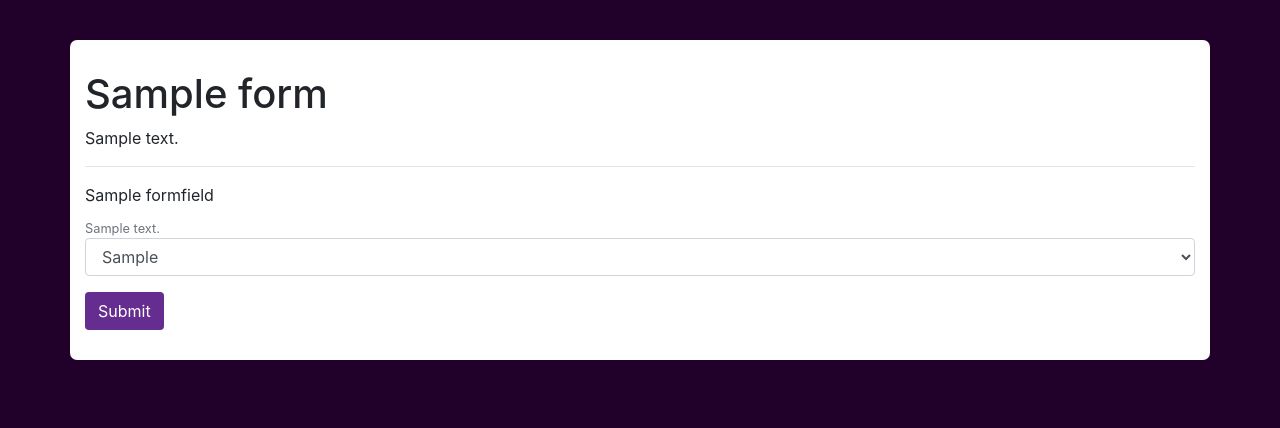
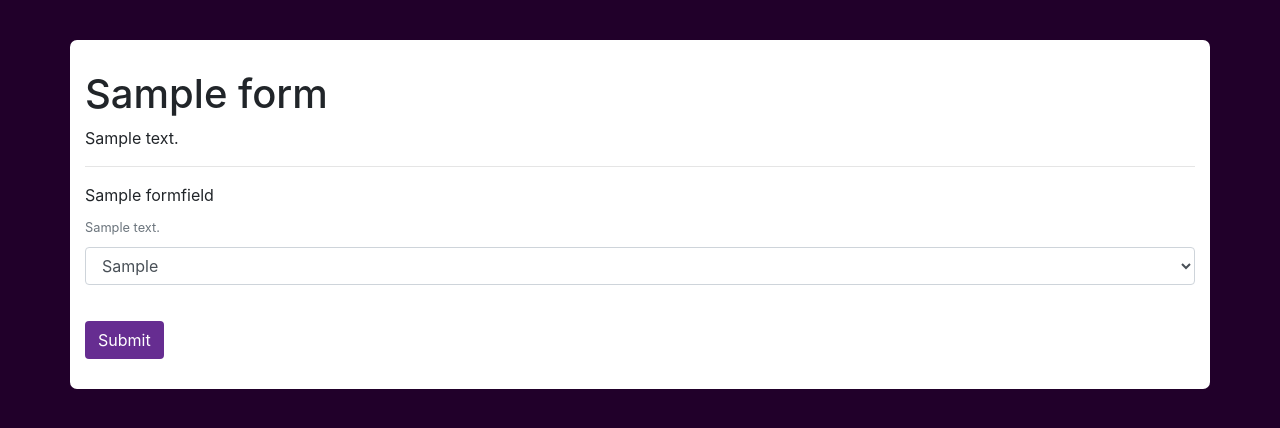
Before and after one commit to fluix-dev/cloak, a Django app: page /form/00000000-0000-0000-0000-000000000001/1/ in a window 1280 px wide. Shown: the part 90-518 px from the top of the page. Run offline with Django 3.2, Linux system fonts and the light colour scheme; tables that the repository leaves empty hold one stand-in row (values such as "Sample post"); some libraries are stand-ins or nearby versions.

Commit message:
Add stylistic changes to fill.html

```diff
--- a/app/static/css/form-fill.css
+++ b/app/static/css/form-fill.css
@@ -23,6 +23,7 @@ body {
 	color:white;
 	background-color: var(--bright-purple);
 	transition: background-color 0.2s ease-out;
+	margin-top: 10px;
 }
 
 #cloak-btn:hover {
@@ -33,6 +34,33 @@ body {
 .cloak-input:focus {
 	border-color: rgba(102, 45, 145,.2) !important;
 	box-shadow: 0 0 0 0.2rem rgba(102, 45, 145,0.2) !important;
+}
+
+.cloak-label {
+	margin: 0;
+	margin-bottom: 0;
+	font-size: 1.2rem;
+}
+
+small.form-text.text-muted {
+	margin: 0;
+	margin-top: 3px;
+}
+
+.cloak-input {
+	margin: 10px 0;
+}
+
+.form-group:not(*:first-of-type) {
+	margin-top:25px;
+}
+
+select option {
+	display: inline;
+}
+
+select {
+	display: inline !important;
 }
 
 /*.cloak-input >option:checked,*/
```
